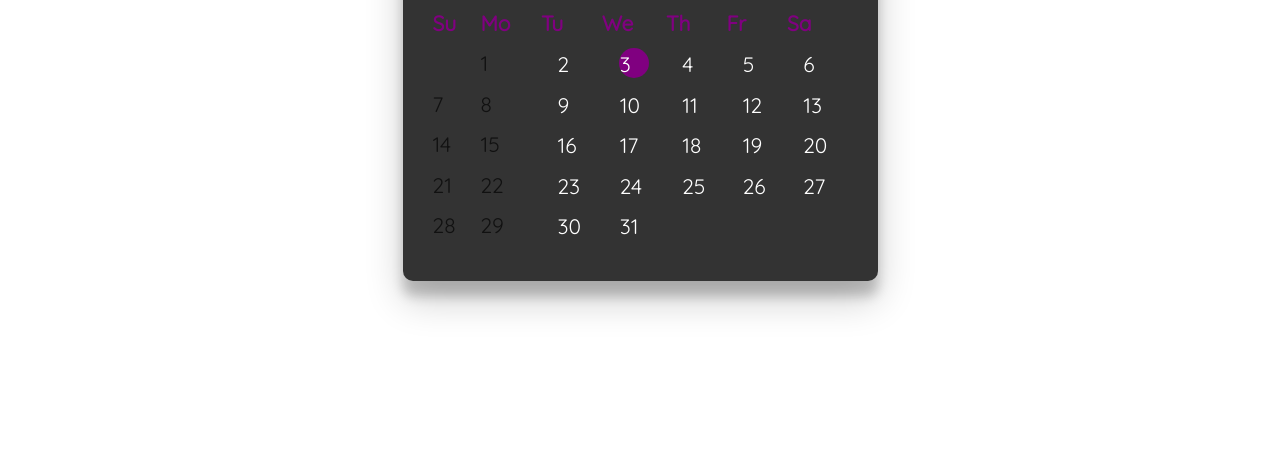
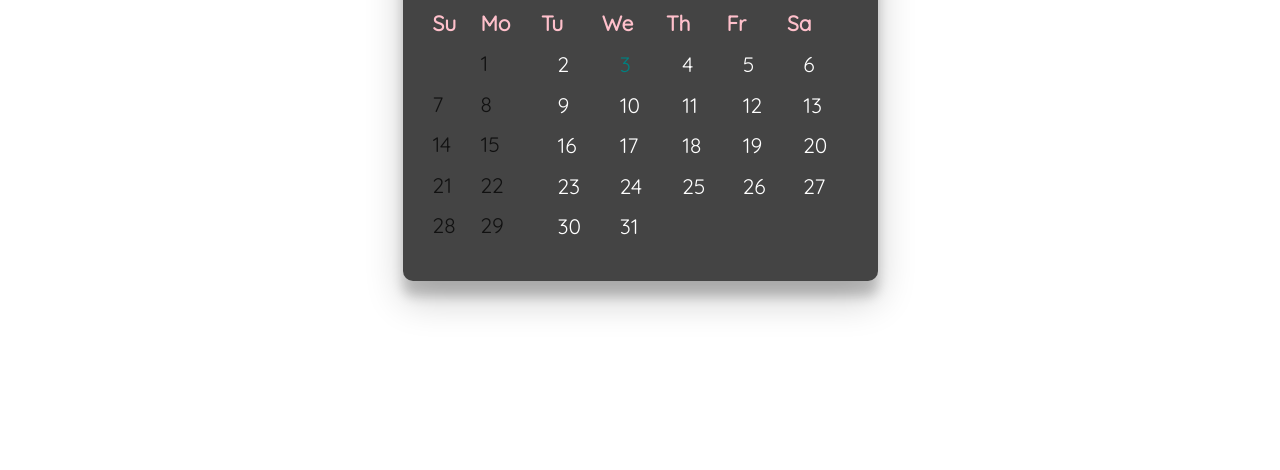
Before and after one commit to jmanock/Liability, a website: page app/index.html in a window 1280 px wide. Shown: the part 330-800 px from the top of the page. Drawn offline with nearby package versions, Linux system fonts and the light colour scheme; files that its build step writes are made by us from their sources.

Commit message:
need better colors

```diff
--- a/app/styles/main.css
+++ b/app/styles/main.css
@@ -13,7 +13,7 @@ body{
 }
 .datepicker{
   width:475px;
-  background:#333;
+  background:#444;
   border-radius:10px;
   box-shadow:0 19px 38px rgba(0,0,0,0.2), 0 15px 12px rgba(0,0,0,0.2);
   margin:15px auto;
@@ -49,7 +49,7 @@ body{
   align:center;
 }
 .datepicker .ui-datepicker-calendar thead{
-  color:purple;
+  color:pink;
 }
 .datepicker .ui-datepicker-calendar tr th,
 .datepicker .ui-datepicker-calendar tr td{
@@ -74,8 +74,8 @@ body{
   transform:scale(1);
 }
 .datepicker .ui-datepicker-calendar .ui-state-highlight{
-  background:purple;
-  color:#fff;
+
+  color:teal;
 }
 .datepicker .ui-datepicker-calendar .ui-date-highlight:hover{
   color:#fff;
```
